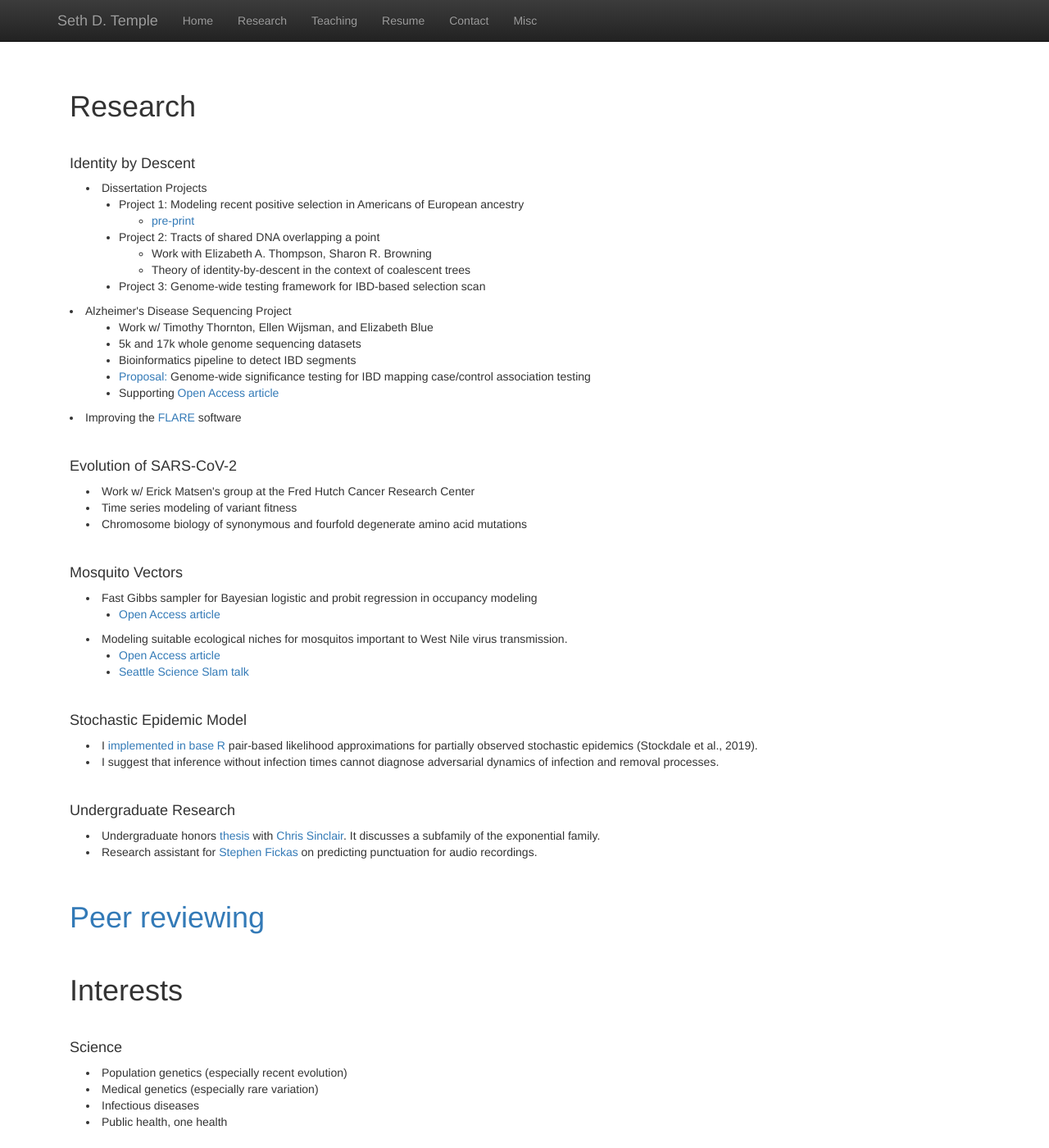
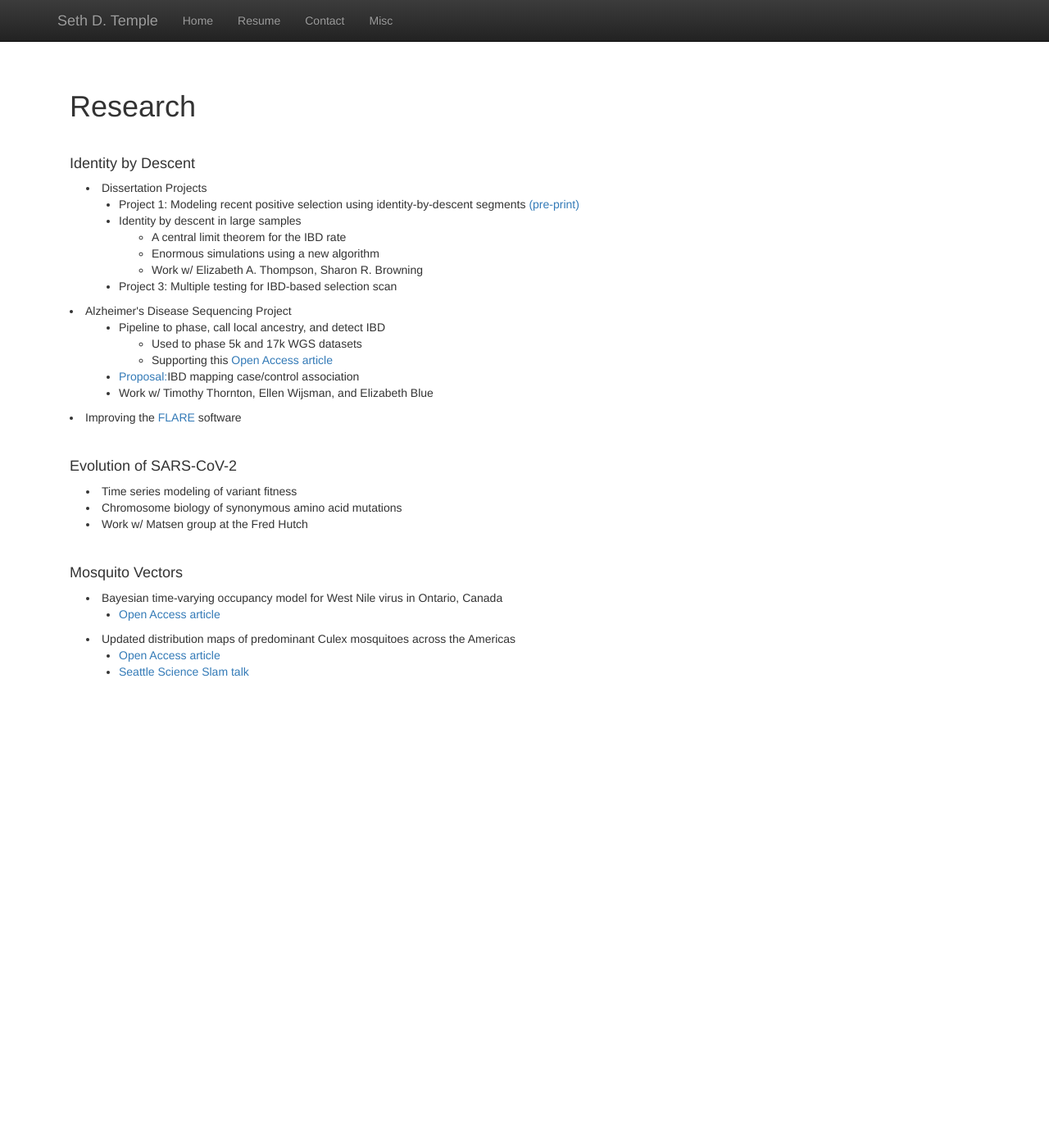
Before and after one commit to sdtemple/sdtemple.github.io, a Jekyll site: the page built from research.html, in a window 1280 px wide and 1400 px high. Shown: the whole window at 82% size. Built offline with Jekyll 4.4.1, drawn with Linux system fonts in a browser that asks for light colours; nearby versions of some CDN libraries; library files that are not in the unit come from our copies; some of the changed text lies outside the part shown.

Commit message:
took off research / teaching sections

```diff
--- a/_layouts/default.html
+++ b/_layouts/default.html
@@ -36,8 +36,8 @@
         <div id="navbar" class="collapse navbar-collapse">
           <ul class="nav navbar-nav">
             	 <li><a class="active" href="//sdtemple.github.io">Home</a></li>
-            	 <li><a class="active" href="research.html">Research</a></li>
-	         <li><a class="active" href="teaching.html">Teaching</a></li>
+            	 <!-- <li><a class="active" href="research.html">Research</a></li> -->
+	         <!-- <li><a class="active" href="teaching.html">Teaching</a></li> -->
 		 <li><a class="active" href="cv.html">Resume</a></li>
 	         <li><a class="active" href="contact.html">Contact</a></li>
 		  <li><a class="active" href="misc.html">Misc</a></li>
--- a/contact.html
+++ b/contact.html
@@ -24,7 +24,7 @@ title:  'Contact'
 
   <br/><br/>
 
-  <strong>Solicitation:</strong> Reach out for collaboration or consultation if your work aligns with my research/interests. <br/>
+  <!-- <strong>Solicitation:</strong> Reach out for collaboration or consultation if your work aligns with my research/interests. <br/>
   &nbsp;&nbsp; Example consulting report: <a href = "files/ohsu-consulting-sdtemple-220805.pdf"> OHSU </a><br/>
   &nbsp;&nbsp; Example consulting report: <a href = "files/safs-consulting-sdtemple.pdf"> SAFS </a><br/>
 
@@ -33,3 +33,4 @@ title:  'Contact'
   &nbsp;&nbsp; Especially, https://twitter.com/UWStat/status/1574910676556218368/photo/1<br/>
   &nbsp;&nbsp; Example (Bio)Statistics PhD applications: <a href = "https://drive.google.com/drive/folders/1VCRziFnUkxkrXUUOkBZMhByo_B0xEIKt?usp=sharing"> GDrive folder</a><br/>
   &nbsp;&nbsp; Example NDSEG/NSFGRFP application: <a href = "https://drive.google.com/drive/folders/1gc4b6nmj2dhZcHMBF2NFiAiDt8Z6d6si?usp=sharing"> GDrive folder </a><br/>
+   -->
--- a/research.html
+++ b/research.html
@@ -9,49 +9,49 @@ title:  'Research'
 <p class="content" style="padding:0px;margin:0px 20px 0px;">
   <li style="padding:0px;margin:0px 20px 0px;">Dissertation Projects</li>
   <ul>
-    <li style="padding:0px;margin:0px 20px 0px;">Project 1: Modeling recent positive selection in Americans of European ancestry</li>
+    <li style="padding:0px;margin:0px 20px 0px;">Project 1: Modeling recent positive selection using identity-by-descent segments <a href="https://www.biorxiv.org/content/10.1101/2023.11.13.566947v2">(pre-print)</a></li>
+    <li style="padding:0px;margin:0px 20px 0px;">Identity by descent in large samples</li>
     <ul>
-      <li style="padding:0px;margin:0px 20px 0px;"> <a href="https://www.biorxiv.org/content/10.1101/2023.11.13.566947v1">pre-print</a></li>
+      <li style="padding:0px;margin:0px 20px 0px;"> A central limit theorem for the IBD rate </li>
+      <li style="padding:0px;margin:0px 20px 0px;"> Enormous simulations using a new algorithm </li>
+      <li style="padding:0px;margin:0px 20px 0px;"> Work w/ Elizabeth A. Thompson, Sharon R. Browning </li>
     </ul>
-    <li style="padding:0px;margin:0px 20px 0px;">Project 2: Tracts of shared DNA overlapping a point</li>
-    <ul>
-      <li style="padding:0px;margin:0px 20px 0px;"> Work with Elizabeth A. Thompson, Sharon R. Browning </li>
-      <li style="padding:0px;margin:0px 20px 0px;"> Theory of identity-by-descent in the context of coalescent trees </li>
-    </ul>
-    <li style="padding:0px;margin:0px 20px 0px;">Project 3: Genome-wide testing framework for IBD-based selection scan</li>
+    <li style="padding:0px;margin:0px 20px 0px;">Project 3: Multiple testing for IBD-based selection scan</li>
   </ul>
   <li> Alzheimer's Disease Sequencing Project </li>
   <ul>
+    <li style="padding:0px;margin:0px 20px 0px;">Pipeline to phase, call local ancestry, and detect IBD</li>
+    <ul>
+      <li style="padding:0px;margin:0px 20px 0px;">Used to phase 5k and 17k WGS datasets</li>
+      <li style="padding:0px;margin:0px 20px 0px;">Supporting this <a href = "https://doi.org/10.1016/j.xhgg.2023.100207">Open Access article</a></li>
+    </ul>
+    <li style="padding:0px;margin:0px 20px 0px;"> <a href = "files/adap-sdtemple.pdf">Proposal:</a>IBD mapping case/control association</li>
     <li style="padding:0px;margin:0px 20px 0px;">Work w/ Timothy Thornton, Ellen Wijsman, and Elizabeth Blue</li>
-    <li style="padding:0px;margin:0px 20px 0px;">5k and 17k whole genome sequencing datasets</li>
-    <li style="padding:0px;margin:0px 20px 0px;">Bioinformatics pipeline to detect IBD segments</li>
-    <li style="padding:0px;margin:0px 20px 0px;"> <a href = "files/adap-sdtemple.pdf">Proposal:</a> Genome-wide significance testing for IBD mapping case/control association testing</li>
-    <li style="padding:0px;margin:0px 20px 0px;">Supporting <a href = "https://doi.org/10.1016/j.xhgg.2023.100207">Open Access article</a></li>
   </ul>
   <li> Improving the <a href="https://www.sciencedirect.com/science/article/pii/S0002929722005444?via%3Dihub">FLARE</a> software </li>
 </p>
 <br/>
 <h4>Evolution of SARS-CoV-2</h4>
 <p class="content" style="padding:0px;margin:0px 20px 0px;">
-  <li style="padding:0px;margin:0px 20px 0px;">Work w/ Erick Matsen's group at the Fred Hutch Cancer Research Center</li>
   <li style="padding:0px;margin:0px 20px 0px;">Time series modeling of variant fitness</li>
-  <li style="padding:0px;margin:0px 20px 0px;">Chromosome biology of synonymous and fourfold degenerate amino acid mutations</li>
+  <li style="padding:0px;margin:0px 20px 0px;">Chromosome biology of synonymous amino acid mutations</li>
+  <li style="padding:0px;margin:0px 20px 0px;">Work w/ Matsen group at the Fred Hutch</li>
 </p>
 <br/>
 <h4>Mosquito Vectors</h4>
 <p class="content" style="padding:0px;margin:0px 20px 0px;">
-  <li style="padding:0px;margin:0px 20px 0px;">Fast Gibbs sampler for Bayesian logistic and probit regression in occupancy modeling</li>
+  <li style="padding:0px;margin:0px 20px 0px;">Bayesian time-varying occupancy model for West Nile virus in Ontario, Canada</li>
    <ul>
   <li style="padding:0px;margin:0px 20px 0px;"><a href = "https://link.springer.com/article/10.1007/s00477-022-02257-4">Open Access article</a></li>
   </ul>
-  <li style="padding:0px;margin:0px 20px 0px;">Modeling suitable ecological niches for mosquitos important to West Nile virus transmission.</li>
+  <li style="padding:0px;margin:0px 20px 0px;">Updated distribution maps of predominant Culex mosquitoes across the Americas</li>
   <ul>
   <li style="padding:0px;margin:0px 20px 0px;"><a href = "https://parasitesandvectors.biomedcentral.com/articles/10.1186/s13071-021-05051-3">Open Access article</a></li>
   <li style="padding:0px;margin:0px 20px 0px;"><a href = "https://youtu.be/0033HEabcwA">Seattle Science Slam talk</a></li>
   </ul>
 </p>
 <br/>
-<h4>Stochastic Epidemic Model</h4>
+<!-- <h4>Stochastic Epidemic Model</h4>
 <p class="content" style="padding:0px;margin:0px 20px 0px;">
   <li style="padding:0px;margin:0px 20px 0px;">I <a href = "https://github.com/sdtemple/pblas">implemented in base R</a> pair-based likelihood approximations for partially observed stochastic epidemics (Stockdale et al., 2019).</li>
   <li style="padding:0px;margin:0px 20px 0px;">I suggest that inference without infection times cannot diagnose adversarial dynamics of infection and removal processes.</li>
@@ -65,9 +65,9 @@ title:  'Research'
 <br/>
 
 <h1> <a href="https://www.webofscience.com/wos/author/record/JDV-7011-2023">Peer reviewing </a> </h1>
-<br/>
+<br/> -->
 
-<h1>Interests</h1>
+<!-- <h1>Interests</h1>
 <br/>
 <h4>Science</h4>
 <p class="content" style="padding:0px;margin:0px 20px 0px;">
@@ -84,4 +84,4 @@ title:  'Research'
   <li style="padding:0px;margin:0px 20px 0px;">Network science</li>
   <li style="padding:0px;margin:0px 20px 0px;">Generalized linear modeling</li>
 </p>
-<br/>
+<br/> -->
--- a/teaching.html
+++ b/teaching.html
@@ -42,7 +42,7 @@ title:  'Teaching'
 <br/>
 <br/>
 
-<h1> Outreach, Service </h1>
+<!-- <h1> Outreach, Service </h1>
 </br>
 <p class="content" style="padding:0px;margin:0px 20px 0px;">
     <ul>
@@ -66,4 +66,4 @@ title:  'Teaching'
                 <li> <a href = "files/teaching-demo-sdtemple.R">Code</a> </li>
             </ul>
         </ul>
-    </ul>
+    </ul> -->
```
Also changed, not shown: index.html (+10 -6 lines), misc.html (+4 -4 lines).
